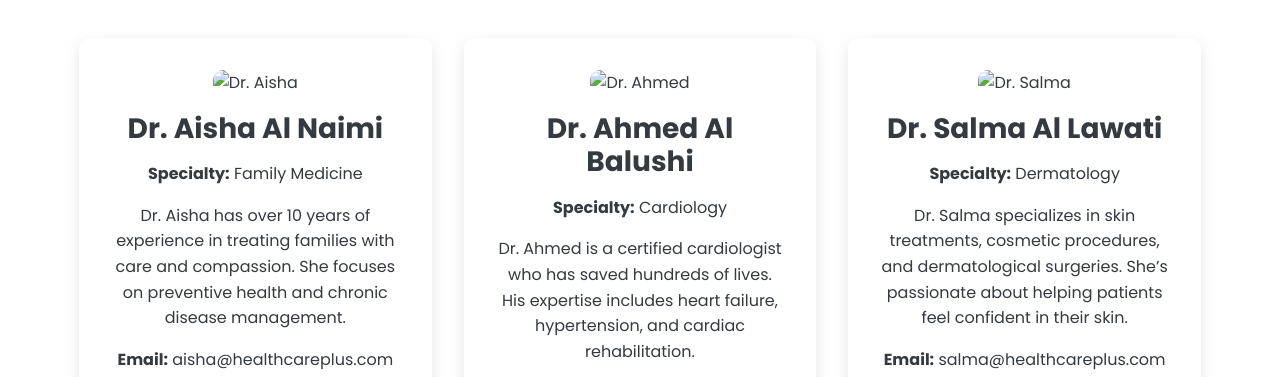
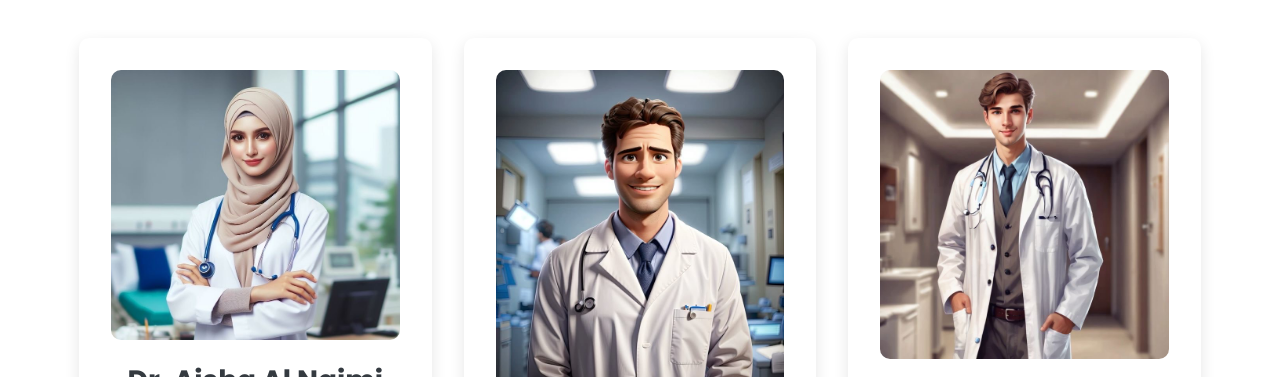
Before and after one commit to Nidaa12/healthcare-web, a plain HTML site: page team.html in a window 1280 px wide. Shown: the part 394-771 px from the top of the page. Drawn offline with Linux system fonts and the light colour scheme.

Commit message:
Update team.html

```diff
--- a/team.html
+++ b/team.html
@@ -42,7 +42,7 @@
 
 <!-- Doctor 1 -->
 <div class="feature-card">
-<img src="images/doctor1.jpg" alt="Dr. Aisha" style="width: 100%; border-radius: 10px; margin-bottom: 1rem;">
+<img src="assets/images/doctor1.jpg" alt="Dr. Aisha" style="width: 100%; border-radius: 10px; margin-bottom: 1rem;">
 <h3>Dr. Aisha Al Naimi</h3>
 <p><strong>Specialty:</strong> Family Medicine</p>
 <p>Dr. Aisha has over 10 years of experience in treating families with care and compassion. She focuses on preventive health and chronic disease management.</p>
@@ -53,7 +53,7 @@
 
 <!-- Doctor 2 -->
 <div class="feature-card">
-<img src="images/doctor2.jpg" alt="Dr. Ahmed" style="width: 100%; border-radius: 10px; margin-bottom: 1rem;">
+<img src="assets/images/doctor2.jpg" alt="Dr. Ahmed" style="width: 100%; border-radius: 10px; margin-bottom: 1rem;">
 <h3>Dr. Ahmed Al Balushi</h3>
 <p><strong>Specialty:</strong> Cardiology</p>
 <p>Dr. Ahmed is a certified cardiologist who has saved hundreds of lives. His expertise includes heart failure, hypertension, and cardiac rehabilitation.</p>
@@ -64,7 +64,7 @@
 
 <!-- Doctor 3 -->
 <div class="feature-card">
-<img src="images/doctor3.jpg" alt="Dr. Salma" style="width: 100%; border-radius: 10px; margin-bottom: 1rem;">
+<img src="assets/images/doctor3.jpg" alt="Dr. Salma" style="width: 100%; border-radius: 10px; margin-bottom: 1rem;">
 <h3>Dr. Salma Al Lawati</h3>
 <p><strong>Specialty:</strong> Dermatology</p>
 <p>Dr. Salma specializes in skin treatments, cosmetic procedures, and dermatological surgeries. She’s passionate about helping patients feel confident in their skin.</p>
```
